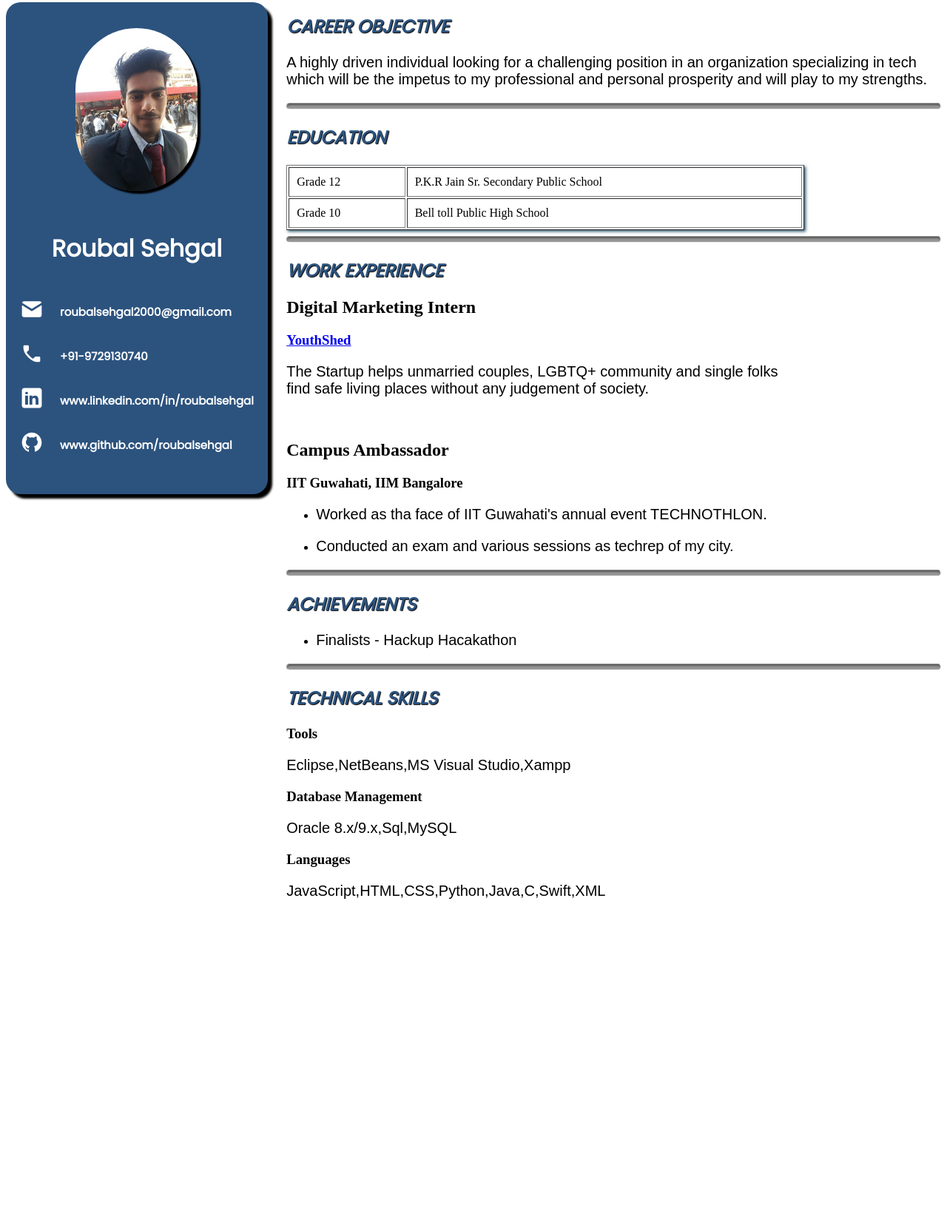
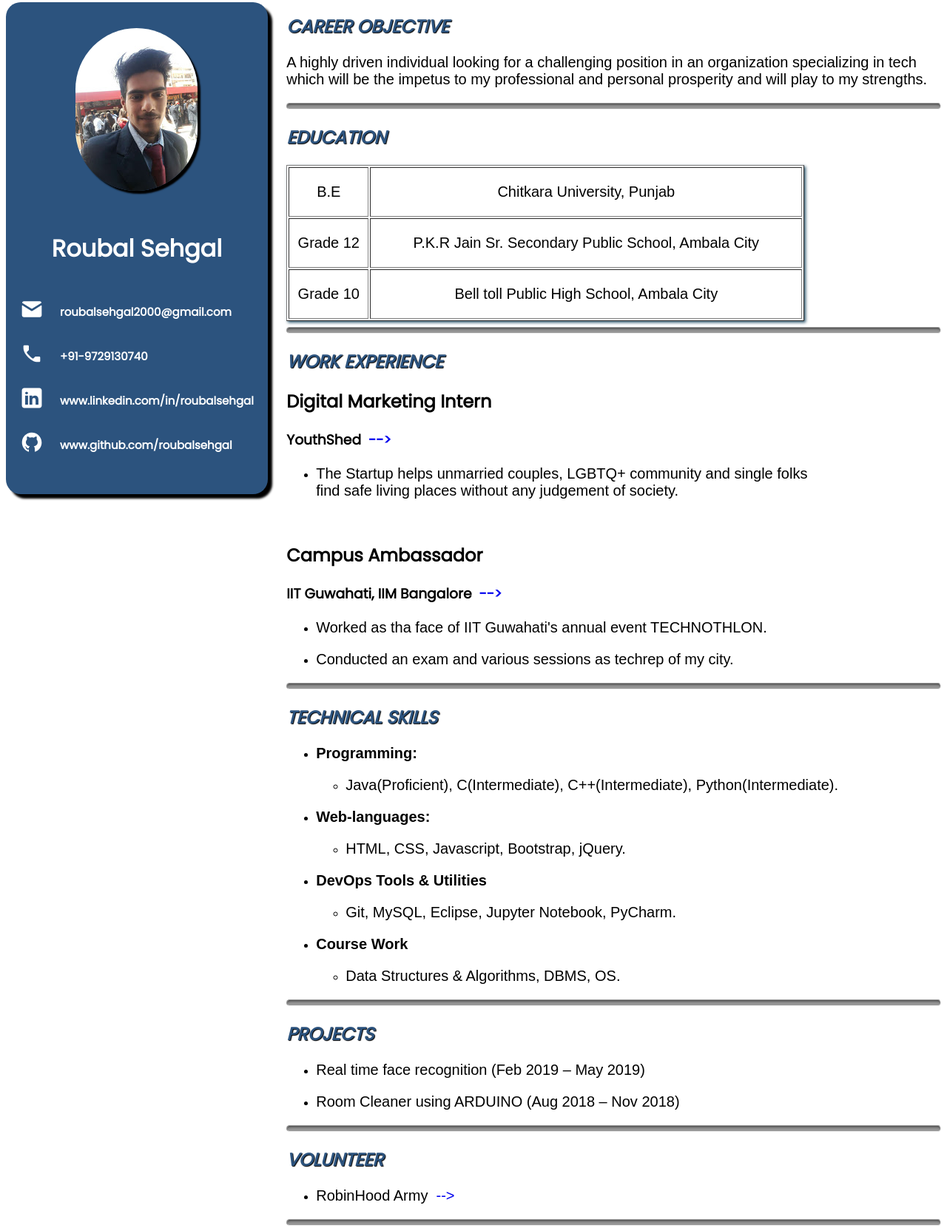
Before and after one commit to roubalsehgal/resume, a plain HTML site: page index.html in a window 1280 px wide. Shown: the part 88-1748 px from the top of the page at 74% size. Before the commit the page ends 1324 px from the top, so only its background shows below. Drawn offline with Linux system fonts and the light colour scheme.

Commit message:
Information added

```diff
--- a/index.css
+++ b/index.css
@@ -74,14 +74,6 @@
   color:black;
   text-shadow:none;
 }
-.interest
-{
-
-}
-.interest h3
-{
-
-}
 #heading{
 	font-family: 'Poppins', sans-serif;
 	text-shadow: 1px 1px 1px black;
--- a/index.html
+++ b/index.html
@@ -63,49 +63,85 @@ style=" fill:#000000;"><g fill="none" fill-rule="nonzero" stroke="none" stroke-w
 			<hr>
 			<div class="education" text-align="left">
 				<h2 id="heading" style="color: #2c537e"><i>EDUCATION</i></h2>
-				<table id="school" cellpadding="10px" border="1">
+				<table id="school" border="1">
 					<tr>
-						<td>Grade 12</td>
-						<td>P.K.R Jain Sr. Secondary Public School</td>
+						<td><p align="center">B.E</p></td>
+						<td><p align="center">Chitkara University, Punjab</p></td>
 					</tr>
 					<tr>
-						<td>Grade 10</td>
-						<td>Bell toll Public High School</td>
+						<td><p align="center">Grade 12</p></td>
+						<td><p align="center">P.K.R Jain Sr. Secondary Public School, Ambala City</p></td>
+					</tr>
+					<tr>
+						<td><p align="center">Grade 10</p></td>
+						<td><p align="center">Bell toll Public High School, Ambala City</p></td>
 					</tr>
 				</table>
 			</div>
 			<hr>
 			<div class="work" text-align="left">
 				<h2 id="heading" style="color: #2c537e"><i>WORK EXPERIENCE</i></h2>
-				<h2>Digital Marketing Intern</h2>
-				<h3><a href="https://www.youthshed.com" target="_blank">YouthShed</a></h3>
-				<p><font size="">The Startup helps unmarried couples, LGBTQ+ community and single folks <br>find safe living places without any judgement of society.</font></p>
+				<h2 style="font-family: 'Poppins', sans-serif;">Digital Marketing Intern</h2>
+				<h3 style="font-family: 'Poppins', sans-serif;">YouthShed&nbsp;&nbsp;<a href="https://www.youthshed.com" target="_blank" style="text-decoration: none;">--></a></h3>
+				<ul>
+					<li><p>The Startup helps unmarried couples, LGBTQ+ community and single folks <br>find safe living places without any judgement of society.</p></li>
+				</ul>
 				<br>
-				<h2>Campus Ambassador</h2>
-				<h3>IIT Guwahati, IIM Bangalore</h3>
+				<h2 style="font-family: 'Poppins', sans-serif;">Campus Ambassador</h2>
+				<h3 style="font-family: 'Poppins', sans-serif;">IIT Guwahati, IIM Bangalore&nbsp;&nbsp;<a href="https://eximius-iimb.com/" target="_blank" style="text-decoration: none;">--></a></h3>
 				<ul>
 					<li><p>Worked as tha face of IIT Guwahati's annual event TECHNOTHLON.</p></li>
 					<li><p>Conducted an exam and various sessions as techrep of my city.</p></li>
 				</ul>
 			</div>
 			<hr>
+			<div class="interests" text-align="left">
+				<h2 id="heading" style="color: #2c537e"><i>TECHNICAL SKILLS</i></h2>
+				<div class="skills">
+					<ul>
+						<li>
+							<p><b>Programming: </b></p>
+							<ul>
+								<li><p>Java(Proficient), C(Intermediate), C++(Intermediate), Python(Intermediate).</p></li>
+							</ul>
+						</li>
+						<li>
+							<p><b>Web-languages: </b></p>
+							<ul>
+								<li><p>HTML, CSS, Javascript, Bootstrap, jQuery.</p></li>
+							</ul>
+						</li>
+						<li>
+							<p><b>DevOps Tools & Utilities</b></p>
+							<ul>
+								<li><p>Git, MySQL, Eclipse, Jupyter Notebook, PyCharm.</p></li>
+							</ul>
+						</li>
+						<li>
+							<p><b>Course Work</b></p>
+							<ul>
+								<li><p>Data Structures & Algorithms, DBMS, OS.</p></li>
+							</ul>
+						</li>
+					</ul>
+    			</div>
+			</div>
+			<hr>
 			<div class="achievements" text-align="left">
-				<h2 id="heading" style="color: #2c537e"><i>ACHIEVEMENTS</i></h2>
+				<h2 id="heading" style="color: #2c537e"><i>PROJECTS</i></h2>
 				<ul>
-					<li><p>Finalists - Hackup Hacakathon</p></li>
+					<li><p>Real time face recognition (Feb 2019 – May 2019)</p></li>
+					<li><p>Room Cleaner using ARDUINO (Aug 2018 – Nov 2018)</p></li>
 				</ul>
 			</div>
 			<hr>
-			<div class="interests" text-align="left">
-				<h2 id="heading" style="color: #2c537e"><i>TECHNICAL SKILLS</i></h2>
-				<div class="interest">  <h3>Tools</h3>
-      				<p>Eclipse,NetBeans,MS Visual Studio,Xampp</p>
-      				<h3>Database Management</h3>
-      				<p>Oracle 8.x/9.x,Sql,MySQL</p>
-      				<h3>Languages</h3>
-      				<p>JavaScript,HTML,CSS,Python,Java,C,Swift,XML</p>
-    			</div>
+			<div class="volunteer" text-align="left">
+				<h2 id="heading" style="color: #2c537e"><i>VOLUNTEER</i></h2>
+				<ul>
+					<li><p>RobinHood Army&nbsp;&nbsp;<a href="https://robinhoodarmy.com/" target="_blank" style="text-decoration: none;">--></a></p></li>
+				</ul>
 			</div>
+			<hr>
 		</div>
 	</div>
 </body>
```
